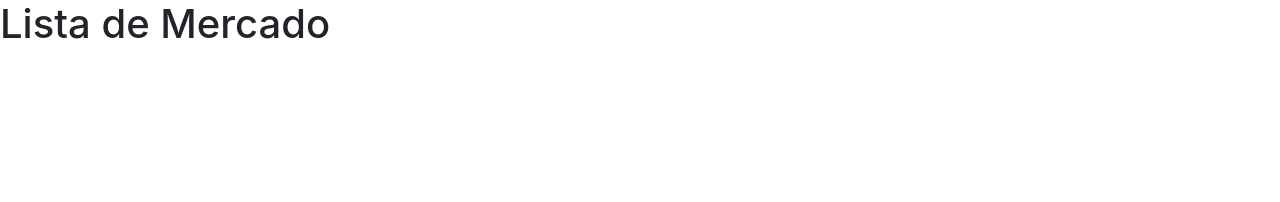
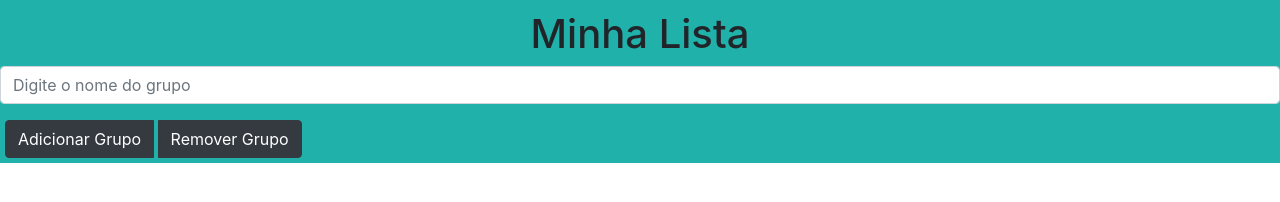
Before and after one commit to paulovitorguedes/Market_List, a plain HTML site: page index.html in a window 1280 px wide. Drawn offline with nearby package versions, Linux system fonts and the light colour scheme.

Commit message:
header
Apresentação do cabeçalho

```diff
--- a/_css/estilo.css
+++ b/_css/estilo.css
@@ -0,0 +1,15 @@
+header {
+    background: lightseagreen;
+    text-align: center;
+    padding-bottom: 5px;
+}
+
+h1 {
+    padding-top: 10px;
+}
+
+.btn-group {
+    display: block;
+    text-align: left;
+    padding-left: 5px;
+}
--- a/index.html
+++ b/index.html
@@ -5,6 +5,7 @@
     <!-- Meta tags Obrigatórias -->
     <meta charset="utf-8">
     <meta name="viewport" content="width=device-width, initial-scale=1, shrink-to-fit=no">
+    <meta name="author" content="Paulo Vitor Guedes">
 
     <!-- Bootstrap CSS -->
     <link rel="stylesheet" href="https://stackpath.bootstrapcdn.com/bootstrap/4.1.3/css/bootstrap.min.css"
@@ -13,11 +14,6 @@
     <!-- Font Awesome -->
     <link rel="stylesheet" href="https://use.fontawesome.com/releases/v5.3.1/css/all.css"
         integrity="sha384-mzrmE5qonljUremFsqc01SB46JvROS7bZs3IO2EmfFsd15uHvIt+Y8vEf7N7fWAU" crossorigin="anonymous">
-
-    <!-- HTML5Shiv -->
-    <!--[if lt IE 9]>
-      <script src="https://oss.maxcdn.com/html5shiv/3.7.2/html5shiv.min.js"></script>
-    <![endif]-->
 
     <!-- Estilo customizado -->
     <link rel="stylesheet" type="text/css" href="_css/estilo.css">
@@ -28,7 +24,16 @@
 <body>
 
     <header>
-        <h1>Lista de Mercado</h1>
+        <h1>Minha Lista</h1>
+        <!-- Input text para nome do usuário -->
+        <div class="form-group">
+            <input class="form-control" type="text" id="name" placeholder="Digite o nome do grupo">
+        </div>
+        <div class="btn-group">
+            <a href="#" class="btn btn-dark">Adicionar Grupo</a>
+            <a href="#" class="btn btn-dark">Remover Grupo</a>
+        </div>
+
     </header>
 
 
```
